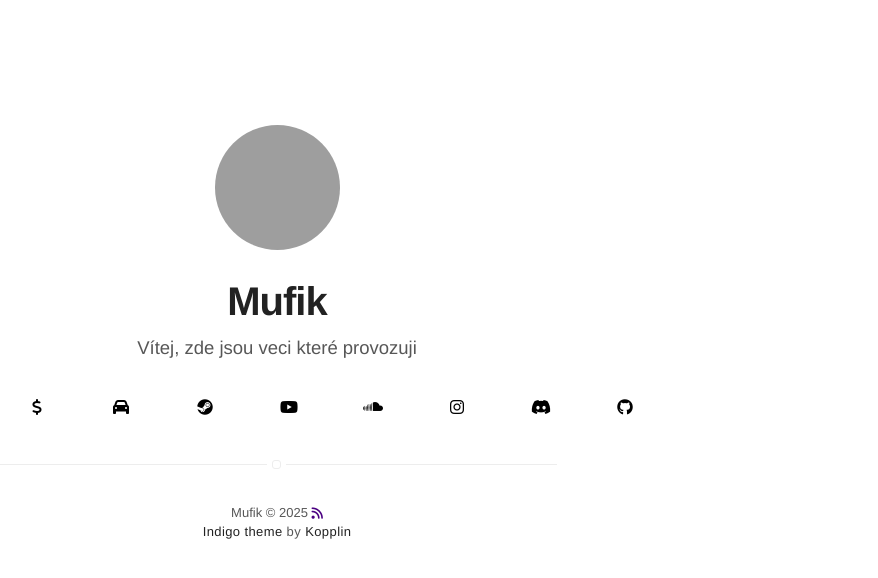
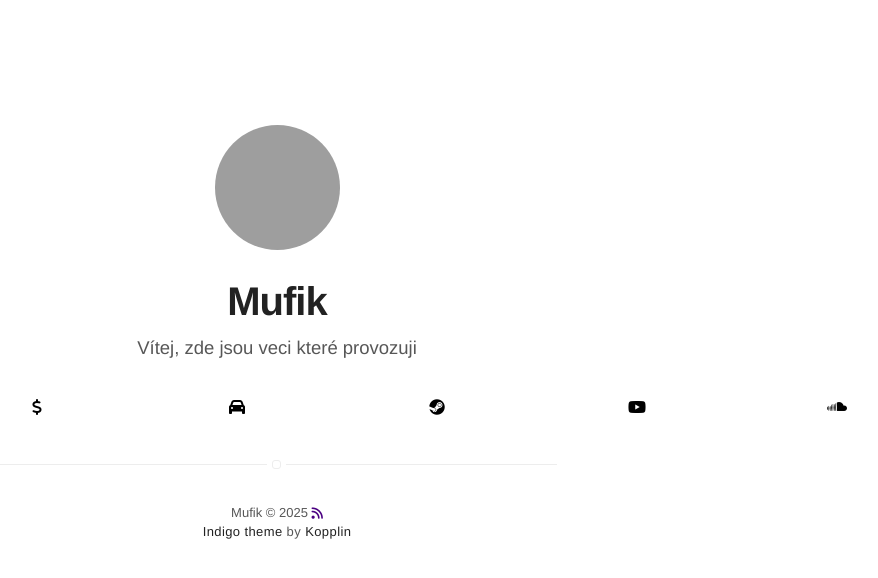
Before and after one commit to Muf1k/CZ, a Jekyll site: the page built from index.html, in a window 1280 px wide. Shown: the top 578 px of the page, without its empty margins (363-1241 px from the left). Built offline with Jekyll 4.4.1, drawn with Linux system fonts in a browser that asks for light colours; nearby versions of some CDN libraries; grey boxes are pictures that could not be loaded.

Commit message:
Increase gap between social links to 120px

```diff
--- a/_sass/components/social-links.sass
+++ b/_sass/components/social-links.sass
@@ -1,6 +1,6 @@
 .social-links
     display: flex
-    gap: 4px
+    gap: 120px
     align-items: center
     flex-wrap: nowrap
 
```
